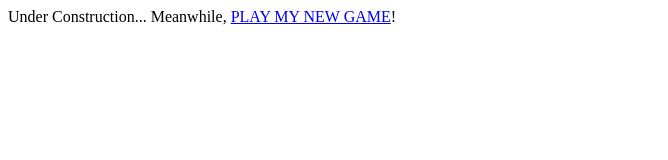
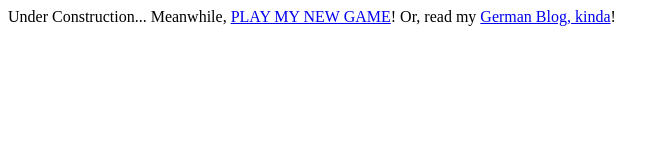
Before and after one commit to IpGa13/fredeundotnet, a plain HTML site: page index.html in a window 1280 px wide. Shown: the whole page, without its empty margins (0-668 px from the left). Drawn offline with Linux system fonts and the light colour scheme.

Commit message:
Update index.html

```diff
--- a/index.html
+++ b/index.html
@@ -1,2 +1,3 @@
 Under Construction...
 Meanwhile, <a href="https://www.fredeun.net/skulldodger.html">PLAY MY NEW GAME</a>!
+Or, read my <a href="https://www.fredeun.net/idioteniminternet">German Blog, kinda</a>!
```
